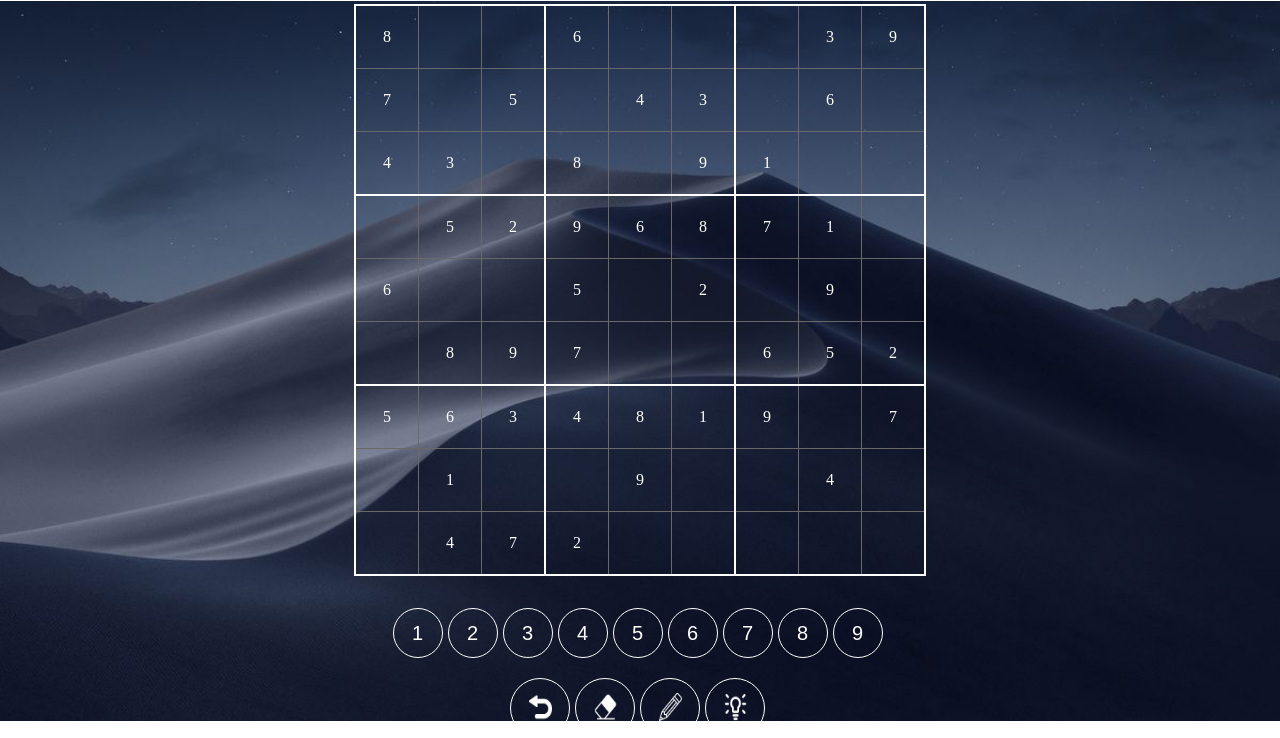
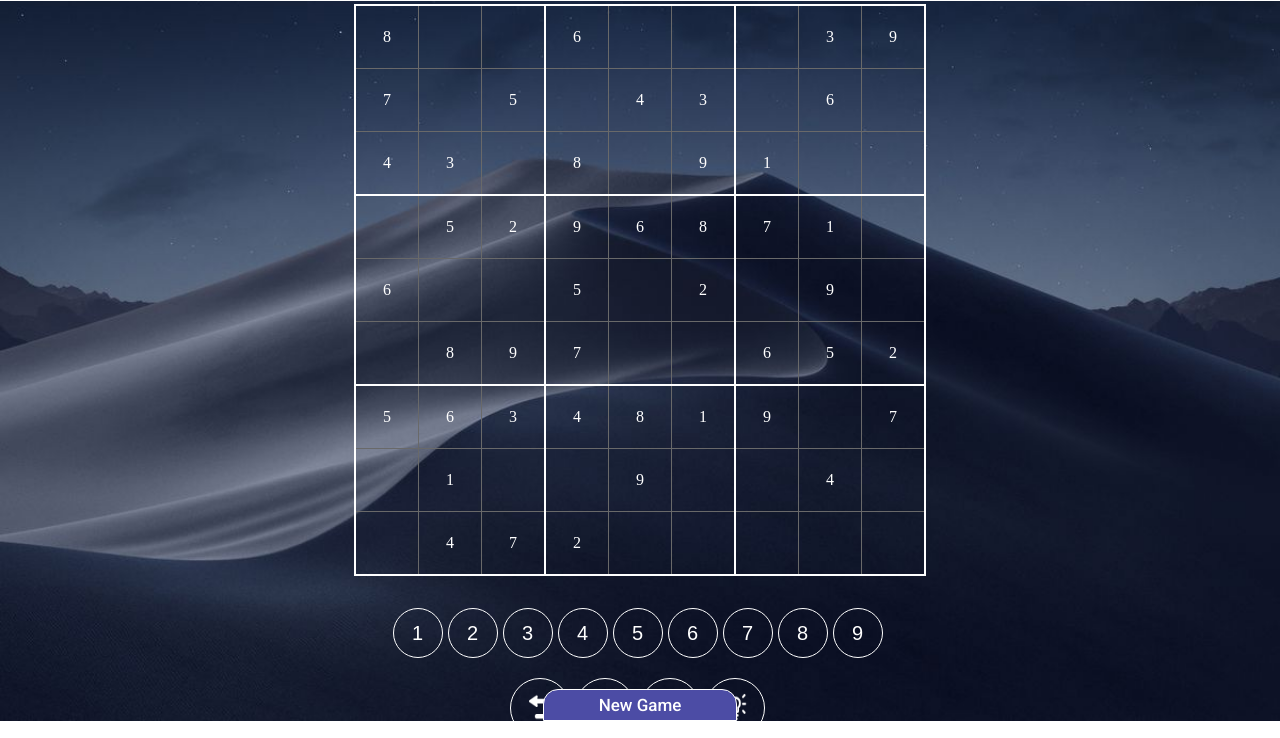
Before and after one commit to Alin044/SUDOKU, a plain HTML site: page index.html in a window 1280 px wide. Shown: the part 79-817 px from the top of the page. Drawn offline with Linux system fonts and the light colour scheme; a web font is replaced by a local one.

Commit message:
new Game btn added

```diff
--- a/index.html
+++ b/index.html
@@ -43,6 +43,9 @@
                         <img src="images/bulb.png" id="hintImg">
                     </button>
                 </div>
+                <div id="newGameContainer">
+                    <button id="newGameBtn">New Game</button>
+                </div>
             </div>
         </div>
     </body>
--- a/style.css
+++ b/style.css
@@ -94,3 +94,26 @@ body{
     width: 50%;
     height: 50%;
 }
+
+#newGameContainer{
+    width: 15%;
+    height: 30px;
+    background-color: rgb(76, 76, 165);
+    position: absolute;
+    bottom: 0;
+    border-top-left-radius: 15px;
+    border-top-right-radius: 15px;
+    border: 1px solid white;
+    display: flex;
+    align-items: center;
+    justify-content: center;
+}
+
+#newGameBtn{
+    background-color: rgba(255, 255, 255, 0);
+    border: none;
+    font-family: Roboto, Arial;
+    font-size: 17px;
+    color: white;
+    font-weight: 500;
+}
```
